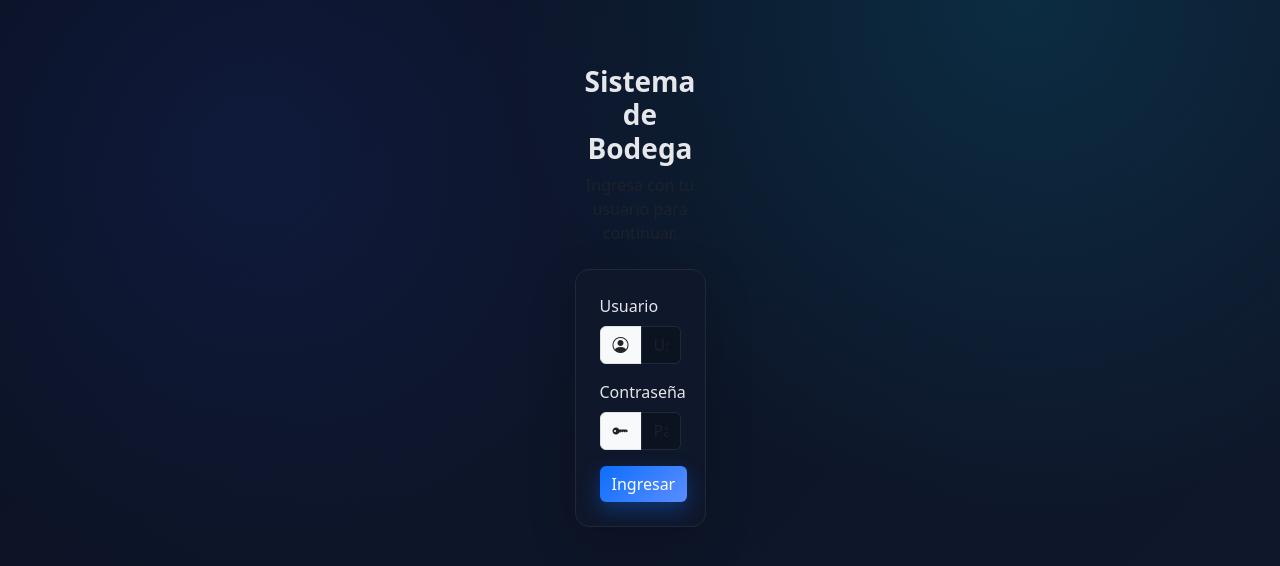
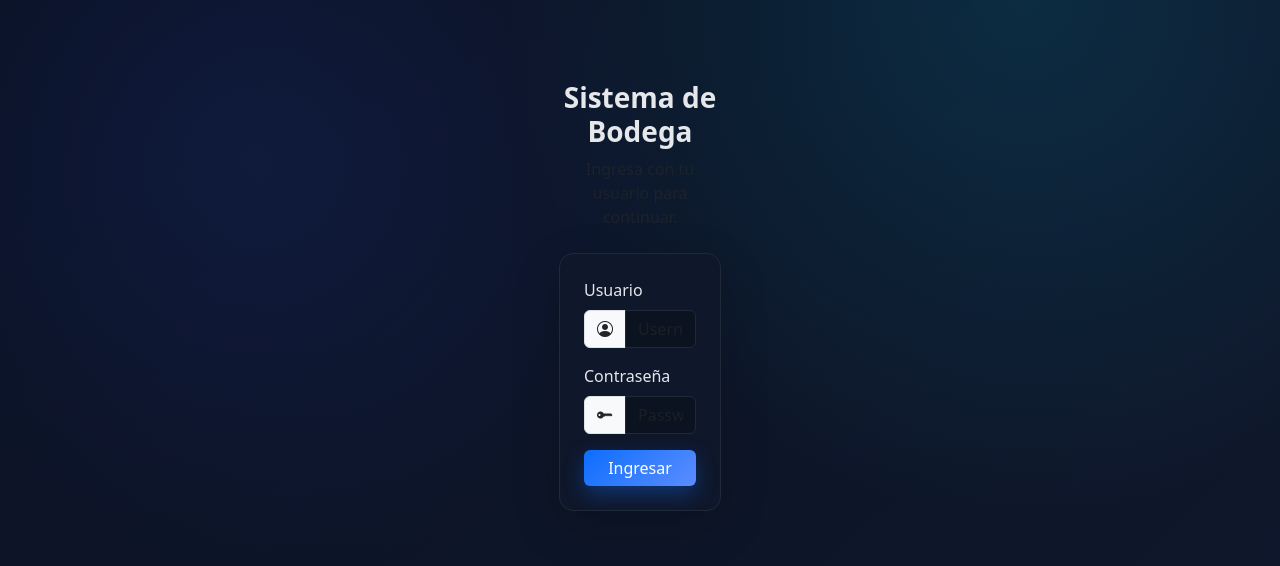
Before and after one commit to MatiasTilleriasLey/Gestor_bodega, a Python web app: template templates/index.html in a window 1280 px wide. Shown: the top 566 px of the page. Run offline with Jinja, Linux system fonts and the light colour scheme; the template is opened without the code that fills it, so the values that code supplies are empty.

Commit message:
💄 style: ampliar formulario de login

```diff
--- a/static/style.css
+++ b/static/style.css
@@ -133,3 +133,8 @@
   align-items: center;
   justify-content: center;
 }
+
+.auth-card {
+  max-width: 640px;
+  width: 100%;
+}
--- a/templates/index.html
+++ b/templates/index.html
@@ -4,12 +4,12 @@
 {% block content %}
   <div class="auth-shell container">
     <div class="row justify-content-center">
-      <div class="col-md-8 col-lg-6 col-xl-5">
+      <div class="col-12 col-md-9 col-lg-7 col-xl-6">
         <div class="text-center mb-4">
           <h1 class="h3 fw-bold">Sistema de Bodega</h1>
           <p class="text-muted mb-0">Ingresa con tu usuario para continuar.</p>
         </div>
-        <div class="card p-4 shadow-lg">
+        <div class="card p-4 shadow-lg auth-card mx-auto">
           <div class="alert alert-danger" role="alert" id="error" style="display:none"></div>
           <div class="mb-3">
             <label class="form-label">Usuario</label>
```
